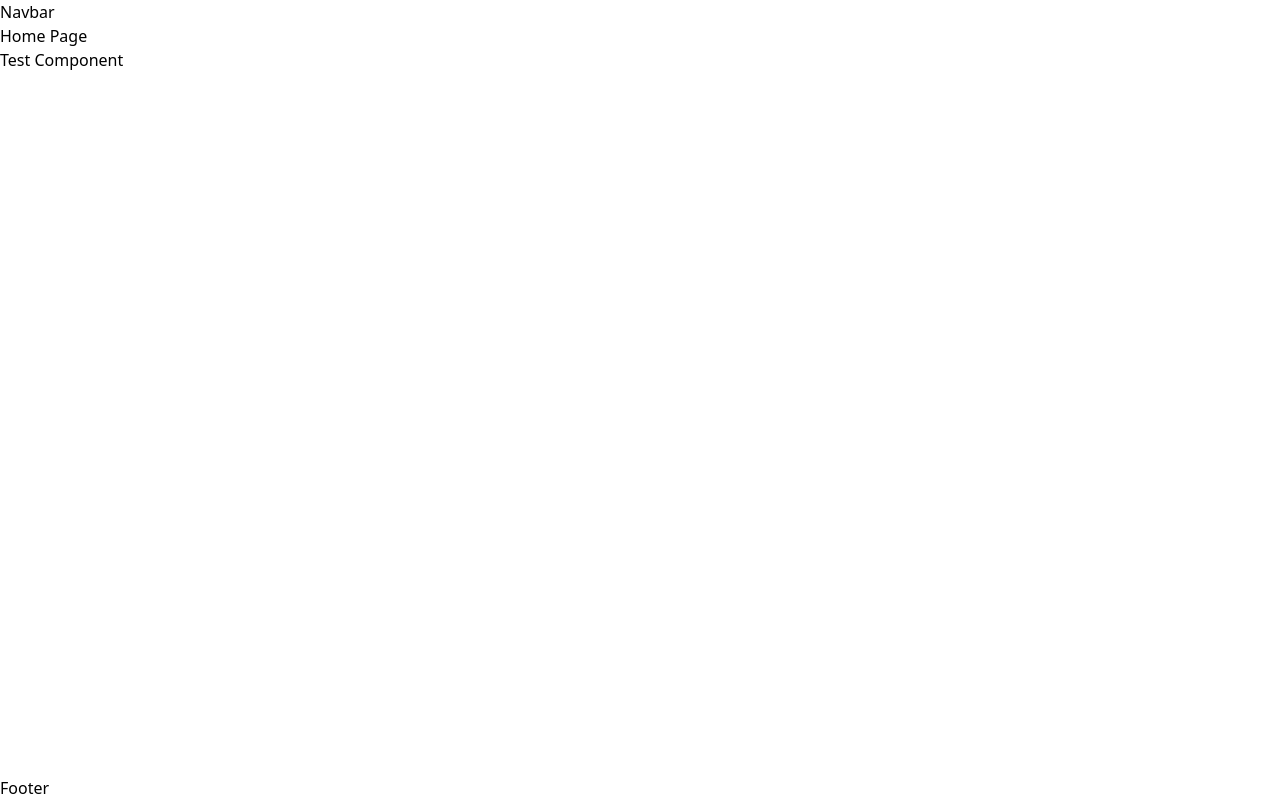
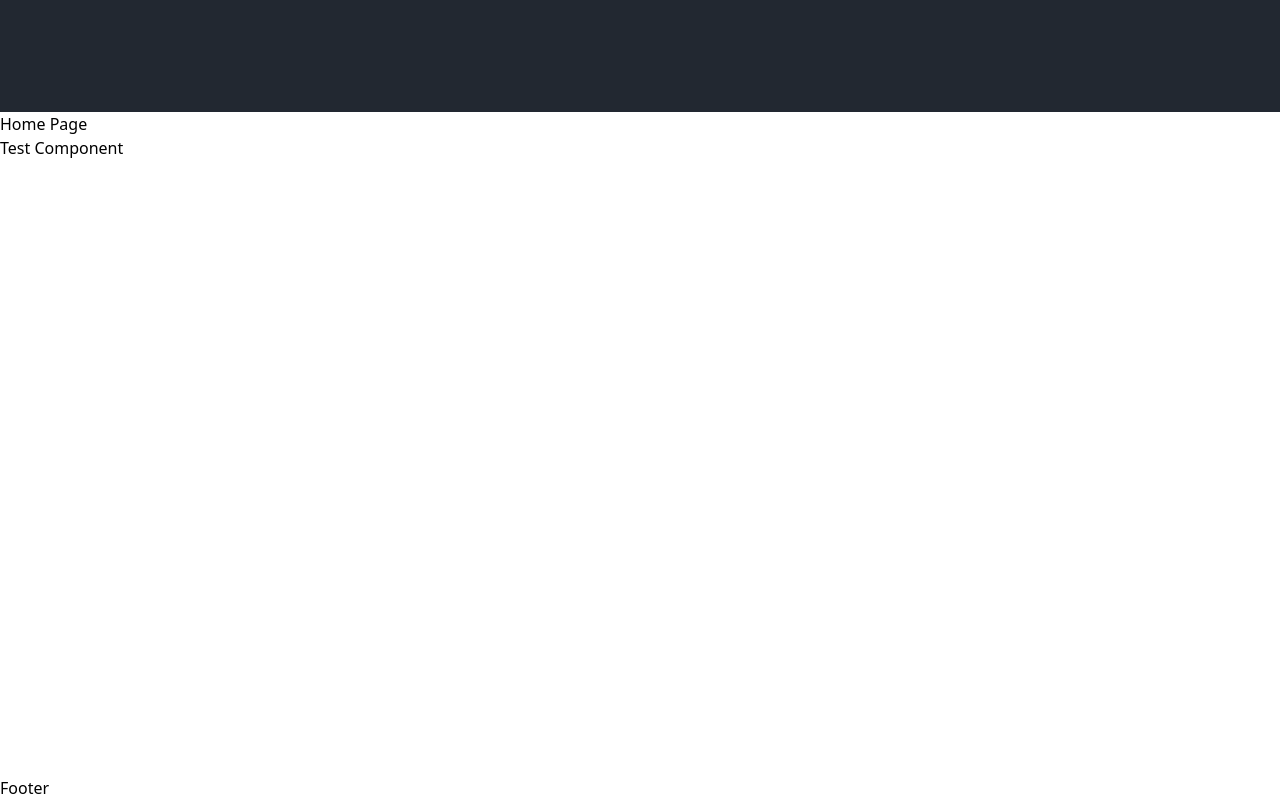
Before and after one commit to agastus047/iei-cse-tkmce, a Next.js app: page / in a window 1280 px wide. Built offline with nearby package versions, Linux system fonts and the light colour scheme.

Commit message:
navbar_setup

```diff
--- a/src/components/Navbar.jsx
+++ b/src/components/Navbar.jsx
@@ -1,7 +1,12 @@
-export default function Navbar() {
-    return(
-        <div>
-            Navbar
-        </div>
-    );
-}
+import Image from "next/image";
+
+import Link from "next/link";
+
+const Navbar = () => {
+  return (
+    <nav className="bg-nav-bg flex h-20 xl:h-28 items-center px-6 xl:px-14">
+    </nav>
+  );
+};
+
+export default Navbar;
--- a/tailwind.config.js
+++ b/tailwind.config.js
@@ -7,10 +7,8 @@ module.exports = {
   ],
   theme: {
     extend: {
-      backgroundImage: {
-        'gradient-radial': 'radial-gradient(var(--tw-gradient-stops))',
-        'gradient-conic':
-          'conic-gradient(from 180deg at 50% 50%, var(--tw-gradient-stops))',
+      backgroundColor: {
+        'nav-bg': '#222831',
       },
     },
   },
```
Also changed, not shown: public/assets/logo 1.png (added).
